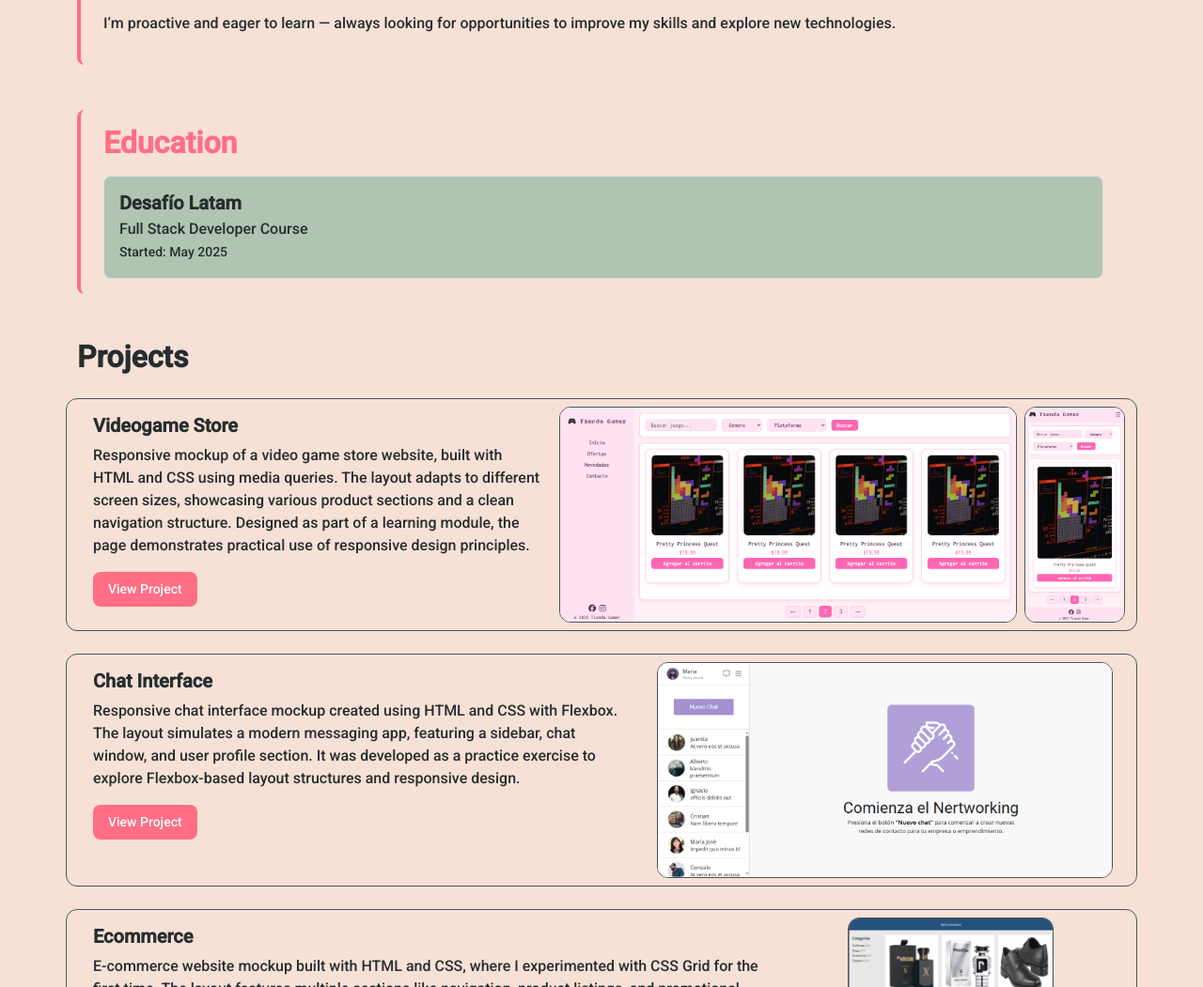
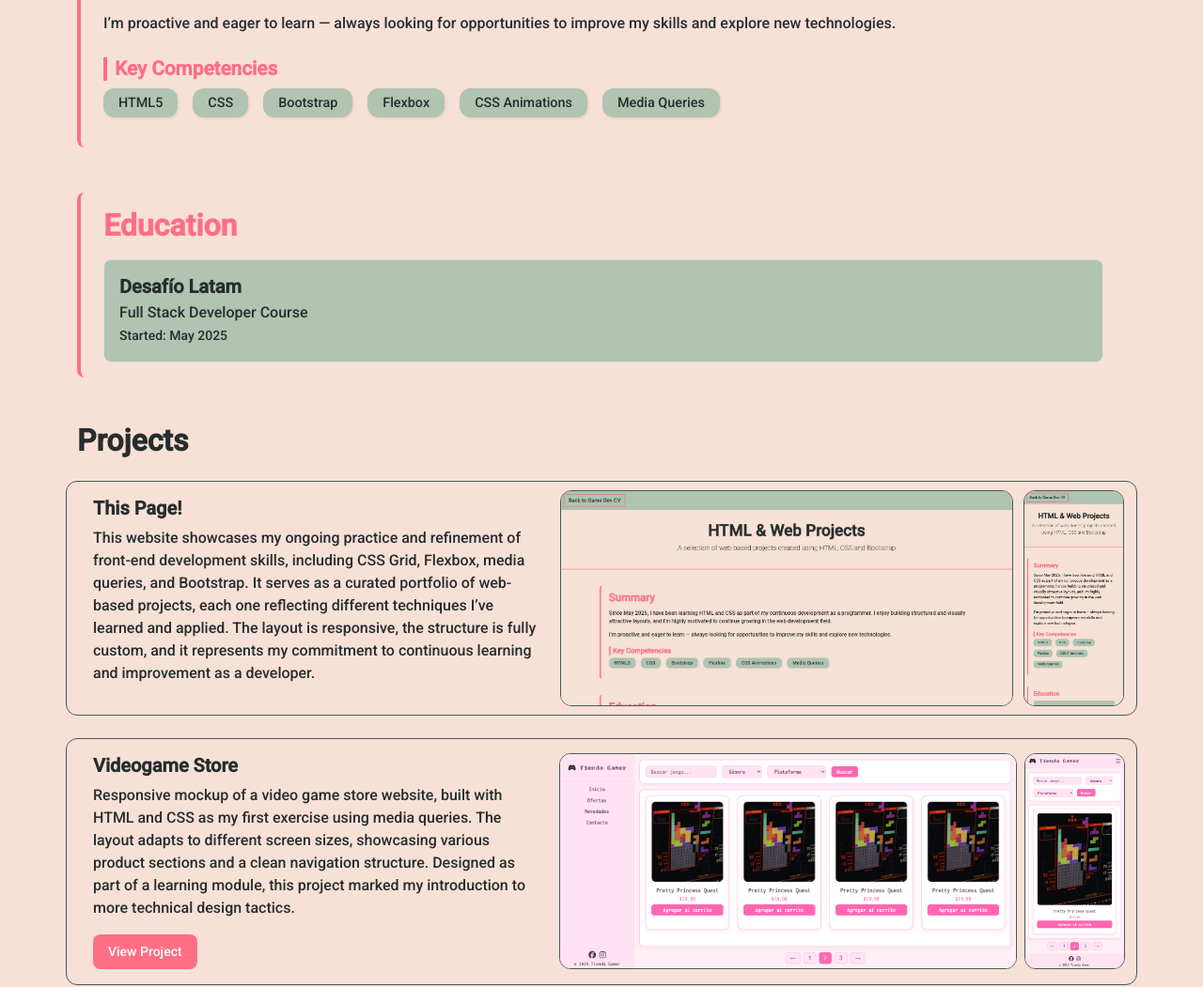
Before and after one commit to manzanog0612/manzanog0612.github.io, a plain HTML site: page html-projects.html in a window 1280 px wide. Shown: the part 403-1454 px from the top of the page at 94% size. Drawn offline with nearby package versions, Linux system fonts and the light colour scheme.

Commit message:
Added some animations, key competencies and other project

```diff
--- a/assets/css/html-projects-styles.css
+++ b/assets/css/html-projects-styles.css
@@ -28,11 +28,26 @@ nav{
   background-color: var(--color-hover);
 }
 
+@keyframes fadeUp {
+  from {
+    opacity: 0;
+    transform: translateY(30px);
+  }
+  to {
+    opacity: 1;
+    transform: translateY(0);
+  }
+}
+
 .header {
   background-color: var(--color-bg-card);
   border-bottom: 2px solid var(--color-accent);
   padding: 2rem 1rem;
   text-align: center;
+}
+
+.header h1, .header p {
+  animation: fadeUp 2s ease forwards;
 }
 
 .summary,
@@ -47,6 +62,34 @@ nav{
 .education h2 {
 	color: var(--color-accent);
 }
+
+.key-competencies h3 {
+  color: var(--color-accent);
+  font-size: 1.3rem;
+  border-left: 4px solid var(--color-accent);
+  padding-left: 0.5rem;
+}
+
+.competencies-list {
+  list-style-type: none;
+  display: flex;
+  flex-wrap: wrap;
+  gap: 1rem;
+  padding-left: 0;
+  margin-top: 0.5rem;
+}
+
+.competencies-list li {
+  background-color: var(--color-primary);
+  color: var(--color-text);
+  padding: 0.3rem 1rem;
+  border-radius: 12px;
+  font-weight: 500;
+  font-size: 0.9rem;
+  box-shadow: 1px 1px 3px rgba(0,0,0,0.1);
+  user-select: none;
+}
+
 
 .project-card {
   transition: transform 0.3s ease, box-shadow 0.3s ease;
--- a/assets/css/index-styles.css
+++ b/assets/css/index-styles.css
@@ -99,7 +99,7 @@ header{
 
 .header-text {
   animation: fadeUp 2s ease forwards, headerPulse 2s ease-in-out infinite;
-  animation-delay: 0.3s, 1.5s; /* fadeIn primero, luego loop */
+  animation-delay: 0.3s, 1.5s;
 }
 
 @keyframes profileFloatGlow {
--- a/html-projects.html
+++ b/html-projects.html
@@ -6,6 +6,7 @@
   <title>HTML Projects – Guillermina Manzano</title>
   <link href="https://cdn.jsdelivr.net/npm/bootstrap@5.3.0/dist/css/bootstrap.min.css" rel="stylesheet"/>
   <link href="https://fonts.googleapis.com/css2?family=Roboto:wght@300;500&display=swap" rel="stylesheet">
+  <link href="https://unpkg.com/aos@2.3.1/dist/aos.css" rel="stylesheet">
   <link rel="stylesheet" href="./assets/css/html-projects-styles.css">
 </head>
 <body>
@@ -17,10 +18,10 @@
         <p class="lead">A selection of web-based projects created using HTML, CSS and Bootstrap</p>
     </header>
 
-    <main class="container-md py-5">
+    <main class="container-md pt-5 pb-0">
 
     	<!-- Summary -->
-    	<section class="summary mb-5">
+    	<section class="summary mb-5" data-aos="fade-in" data-aos-duration="750">
     		<h2 class="fw-bold mb-3">Summary</h2>
     		<p>
     			Since May 2025, I have been learning HTML and CSS as part of my continuous development as a programmer.
@@ -30,10 +31,21 @@
     		<p>
     			I’m proactive and eager to learn — always looking for opportunities to improve my skills and explore new technologies.
     		</p>
+            <div class="key-competencies mt-4">
+                <h3 class="fw-bold mb-2">Key Competencies</h3>
+                <ul class="competencies-list">
+                    <li>HTML5</li>
+                    <li>CSS</li>
+                    <li>Bootstrap</li>
+                    <li>Flexbox</li>
+                    <li>CSS Animations</li>
+                    <li>Media Queries</li>
+                </ul>
+            </div>
     	</section>
 
     	<!-- Education -->
-    	<section class="education mb-5">
+    	<section class="education mb-5" data-aos="fade-in" data-aos-duration="750">
     		<h2 class="fw-bold mb-3">Education</h2>
     		<div class="p-3 rounded-3 border" style="background-color: var(--color-primary); border-color: var(--color-accent);">
     			<h5 class="fw-bold mb-1">Desafío Latam</h5>
@@ -43,14 +55,25 @@
     	</section>
 
     	<!-- Projects -->
-    	<section>
+    	<section data-aos="fade-in" data-aos-duration="750">
     		<h2 class="fw-bold mb-4">Projects</h2>
     		<div class="row g-4">
+                <!-- This Page -->
+    			<div class="project-card card-big-img">
+    				<div class="p-3">
+    					<h5 class="fw-bold">This Page!</h5>
+    					<p>This website showcases my ongoing practice and refinement of front-end development skills, including CSS Grid, Flexbox, media queries, and Bootstrap. It serves as a curated portfolio of web-based projects, each one reflecting different techniques I’ve learned and applied. The layout is responsive, the structure is fully custom, and it represents my commitment to continuous learning and improvement as a developer.</p>
+    				</div>
+                    <div class="project-imgs-container">
+                        <img src="assets/img/html-proj-10.webp" alt="Screenshot of this screen in a computer monitor" class="img-fluid project-img">
+                        <img src="assets/img/html-proj-10-mobile.webp" alt="Screenshot of this screen in a mobile" class="img-fluid project-img">
+                    </div>
+    			</div>
     			<!-- Videogame Store -->
     			<div class="project-card card-big-img">
     				<div class="p-3">
     					<h5 class="fw-bold">Videogame Store</h5>
-    					<p>Responsive mockup of a video game store website, built with HTML and CSS using media queries. The layout adapts to different screen sizes, showcasing various product sections and a clean navigation structure. Designed as part of a learning module, the page demonstrates practical use of responsive design principles.</p>
+    					<p>Responsive mockup of a video game store website, built with HTML and CSS as my first exercise using media queries. The layout adapts to different screen sizes, showcasing various product sections and a clean navigation structure. Designed as part of a learning module, this project marked my introduction to more technical design tactics.</p>
     					<a href="https://manzanog0612.github.io/Module-2-Media-Queries_Videogame-Store-Website-Mock/" target="_blank" class="btn btn-sm btn-view">View Project</a>
     				</div>
                     <div class="project-imgs-container">
@@ -149,10 +172,14 @@
     		</div>
     	</section>
     </main>
-
-
     <footer>
         © Guillermina Manzano 2025 – All rights reserved
     </footer>
+
+    <script src="https://cdn.jsdelivr.net/npm/bootstrap@5.3.0/dist/js/bootstrap.bundle.min.js"></script>
+    <script src="https://unpkg.com/aos@2.3.1/dist/aos.js"></script>
+    <script>
+      AOS.init();
+    </script>
 </body>
 </html>
```
Also changed, not shown: index.html (+1 -1 lines), assets/img/html-proj-10-mobile.webp (added), assets/img/html-proj-10.webp (added).
